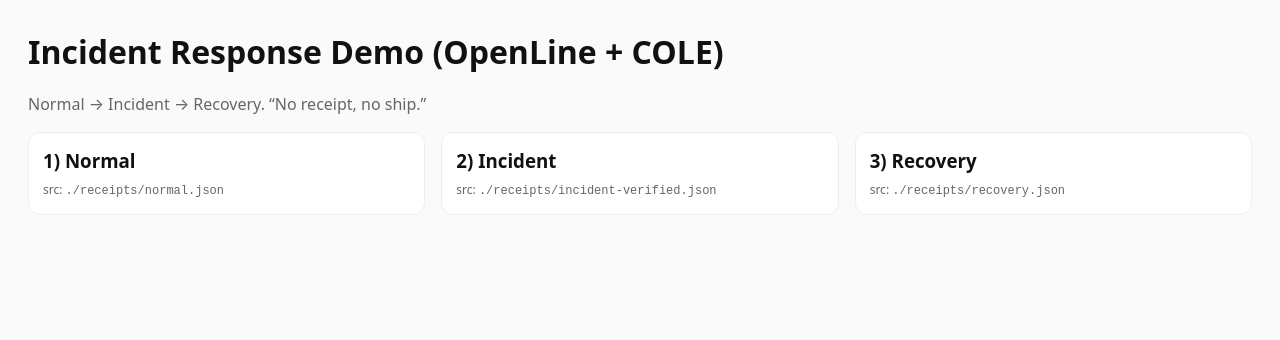
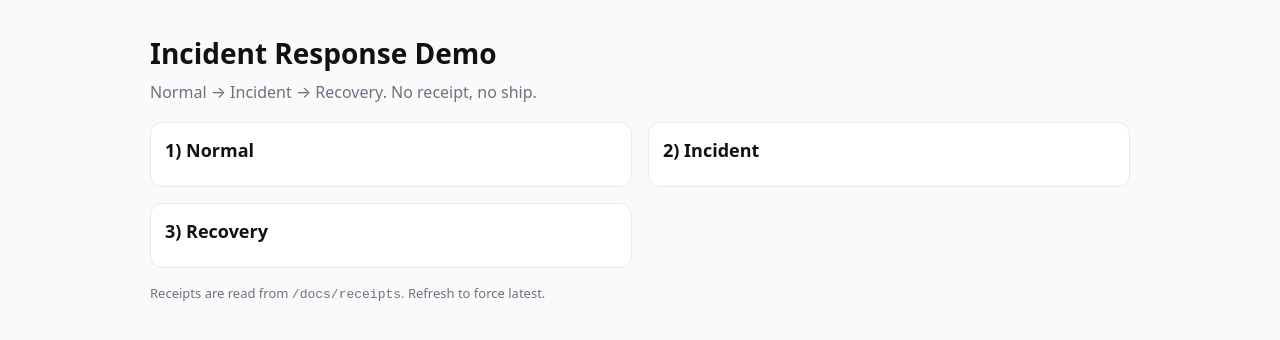
Before and after one commit to terryncew/openline-incident, a plain HTML site: page docs/index.html in a window 1280 px wide. Drawn offline with Linux system fonts and the light colour scheme.

Commit message:
Update index.html

```diff
--- a/docs/index.html
+++ b/docs/index.html
@@ -1,44 +1,54 @@
-<!doctype html><meta charset="utf-8">
-<title>Incident Response Demo (OpenLine + COLE)</title>
+<!doctype html>
+<meta charset="utf-8">
+<title>Incident Response Demo</title>
 <meta name="viewport" content="width=device-width,initial-scale=1">
+
+<!-- Card component -->
+<script type="module"
+  src="https://cdn.jsdelivr.net/gh/terryncew/openline-core@main/receipts-kit/openline-card.js"></script>
+
 <style>
-  body{font:16px/1.5 system-ui,-apple-system,Segoe UI,Helvetica,Arial;margin:28px;background:#fafafa;color:#111}
-  h1{margin:0 0 10px}
-  .grid{display:grid;gap:16px;grid-template-columns:repeat(auto-fit,minmax(320px,1fr))}
-  .box{background:#fff;border:1px solid #eee;border-radius:12px;padding:14px}
-  .muted{color:#666}
+  :root { --bg:#fafafa; --ink:#111; --muted:#6b7280; --line:#eaeaea; }
+  html,body{background:var(--bg); color:var(--ink); margin:0}
+  .wrap{max-width:980px; margin:32px auto; padding:0 20px; font:16px/1.5 system-ui,-apple-system,Segoe UI,Helvetica,Arial}
+  h1{font-size:28px; font-weight:700; margin:0 0 6px}
+  .sub{color:var(--muted); margin:0 0 18px}
+  .grid{display:grid; gap:16px; grid-template-columns:repeat(auto-fit,minmax(320px,1fr))}
+  .box{background:#fff; border:1px solid var(--line); border-radius:12px; padding:14px}
+  .box h3{margin:0 0 8px; font-size:18px}
+  footer{margin-top:16px; color:var(--muted); font-size:13px}
 </style>
 
-<!-- receipt card component -->
-<script type="module" src="https://cdn.jsdelivr.net/gh/terryncew/openline-core@main/receipts-kit/openline-card.js"></script>
+<main class="wrap">
+  <h1>Incident Response Demo</h1>
+  <p class="sub">Normal → Incident → Recovery. No receipt, no ship.</p>
 
-<h1>Incident Response Demo (OpenLine + COLE)</h1>
-<p class="muted">Normal → Incident → Recovery. “No receipt, no ship.”</p>
+  <section class="grid">
+    <article class="box">
+      <h3>1) Normal</h3>
+      <openline-card id="card-normal" mode="compact" aria-label="Normal receipt"></openline-card>
+    </article>
 
-<div class="grid">
-  <div class="box">
-    <h3 style="margin:0 0 6px">1) Normal</h3>
-    <openline-card id="normal"   mode="compact"></openline-card>
-    <div class="muted" style="font-size:12px">src: <code>./receipts/normal.json</code></div>
-  </div>
+    <article class="box">
+      <h3>2) Incident</h3>
+      <openline-card id="card-incident" mode="compact" aria-label="Incident receipt"></openline-card>
+    </article>
 
-  <div class="box">
-    <h3 style="margin:0 0 6px">2) Incident</h3>
-    <openline-card id="incident" mode="compact"></openline-card>
-    <div class="muted" style="font-size:12px">src: <code>./receipts/incident-verified.json</code></div>
-  </div>
+    <article class="box">
+      <h3>3) Recovery</h3>
+      <openline-card id="card-recovery" mode="compact" aria-label="Recovery receipt"></openline-card>
+    </article>
+  </section>
 
-  <div class="box">
-    <h3 style="margin:0 0 6px">3) Recovery</h3>
-    <openline-card id="recovery" mode="compact"></openline-card>
-    <div class="muted" style="font-size:12px">src: <code>./receipts/recovery.json</code></div>
-  </div>
-</div>
+  <footer>Receipts are read from <code>/docs/receipts</code>. Refresh to force latest.</footer>
+</main>
 
 <script>
-  // add a cache-buster to avoid stale CDN content
+  // Cache-buster so GitHub Pages/CDN never serves a stale JSON
   const v = '?v=' + Date.now();
-  document.getElementById('normal')  .setAttribute('src', './receipts/normal.json' + v);
-  document.getElementById('incident').setAttribute('src', './receipts/incident-verified.json' + v);
-  document.getElementById('recovery').setAttribute('src', './receipts/recovery.json' + v);
+  const set = (id, path) => document.getElementById(id).setAttribute('src', path + v);
+
+  set('card-normal',   './receipts/normal.json');
+  set('card-incident', './receipts/incident-verified.json');
+  set('card-recovery', './receipts/recovery.json');
 </script>
```
